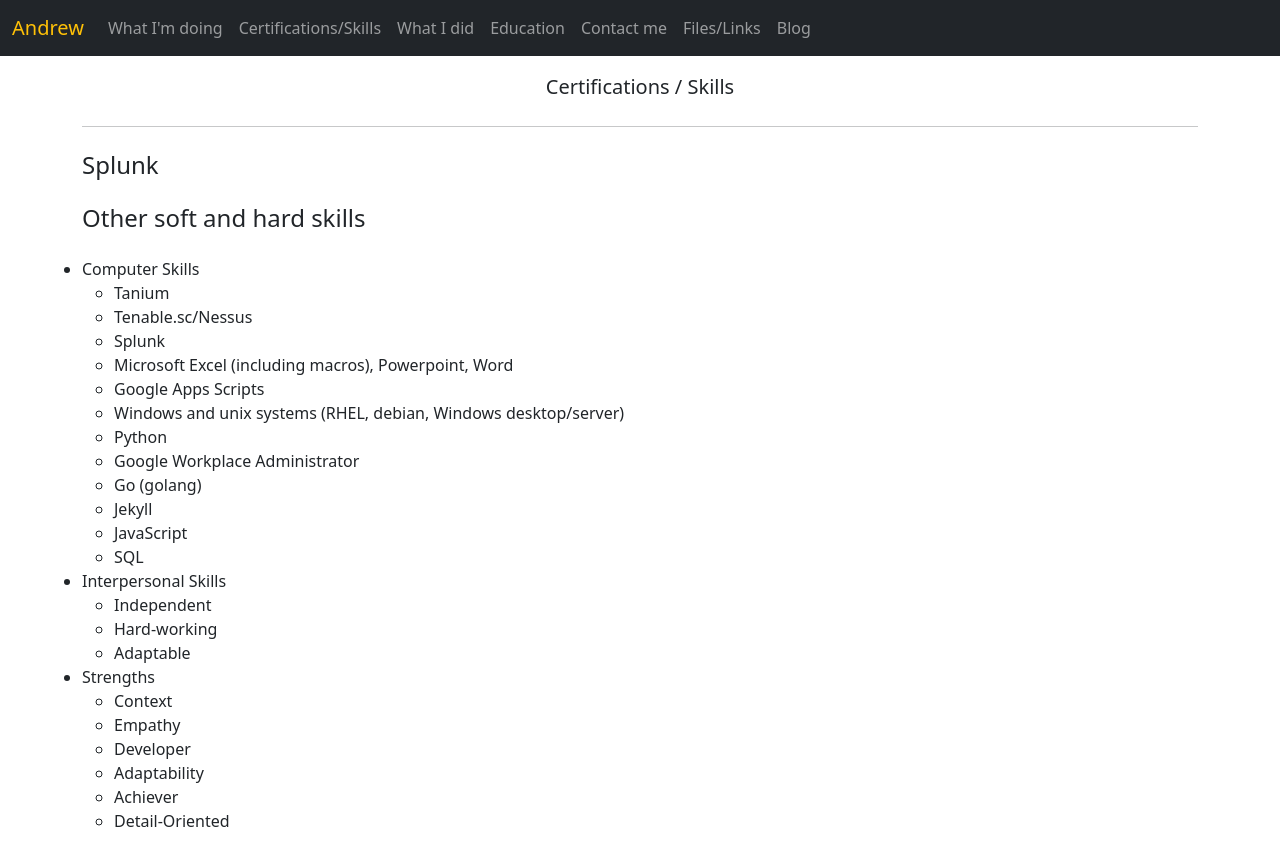
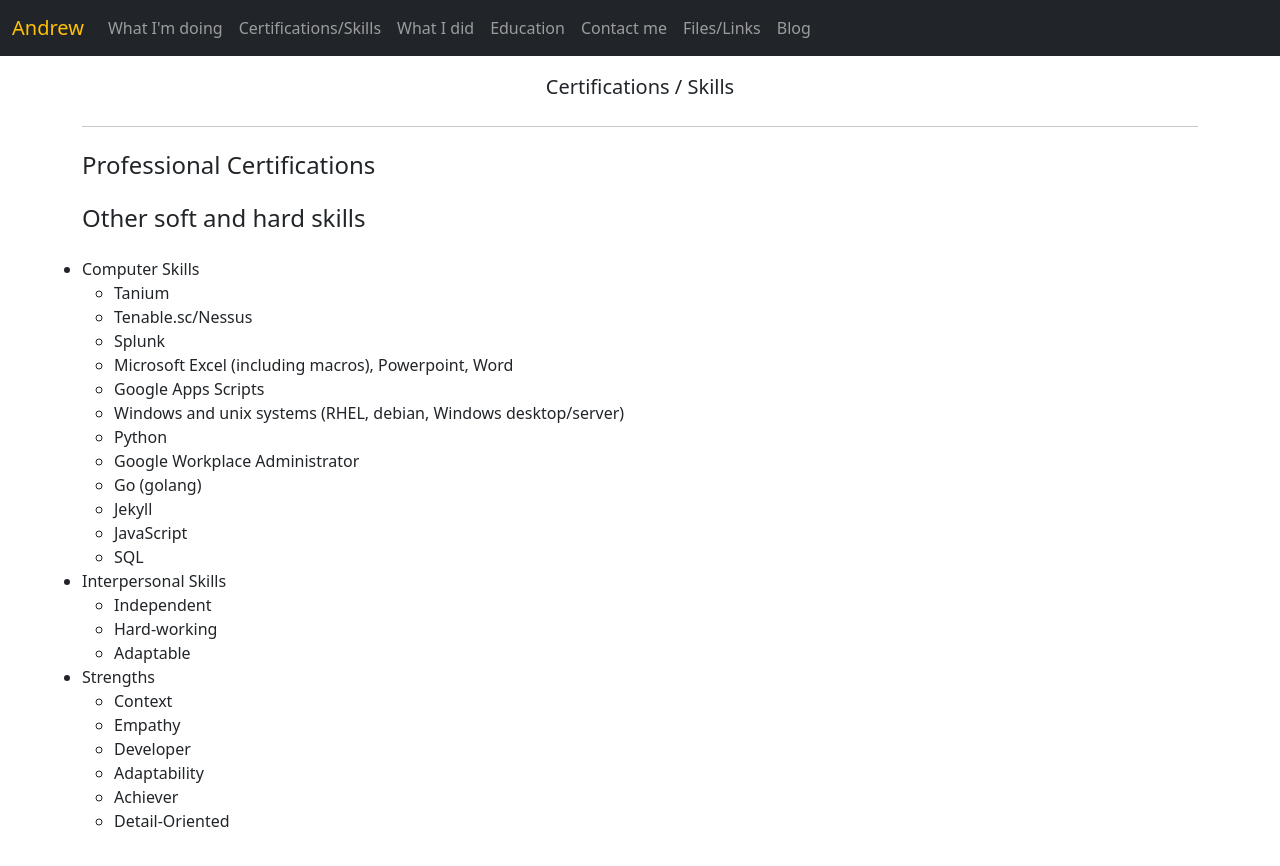
Before and after one commit to andrewp24/andrewp24.github.io, a Jekyll site: the page built from certs.html, in a window 1280 px wide. Shown: the top 866 px of the page. Built offline with Jekyll 4.4.1, drawn with Linux system fonts in a browser that asks for light colours; a script that is not in the unit is left out.

Commit message:
added Professional Certifications section

```diff
--- a/certs.html
+++ b/certs.html
@@ -12,7 +12,7 @@
             <div class="media">
                 <div class="media-body">
                     <div class="row">
-                        <h4 class="mt-0 font-weight-bolder">Splunk</h4>
+                        <h4 class="mt-0 font-weight-bolder">Professional Certifications</h4>
                         <p></p>
                         <div data-iframe-width="150" data-iframe-height="270"
                             data-share-badge-id="c2093702-2313-4474-92e3-e9458f997a26"
```
